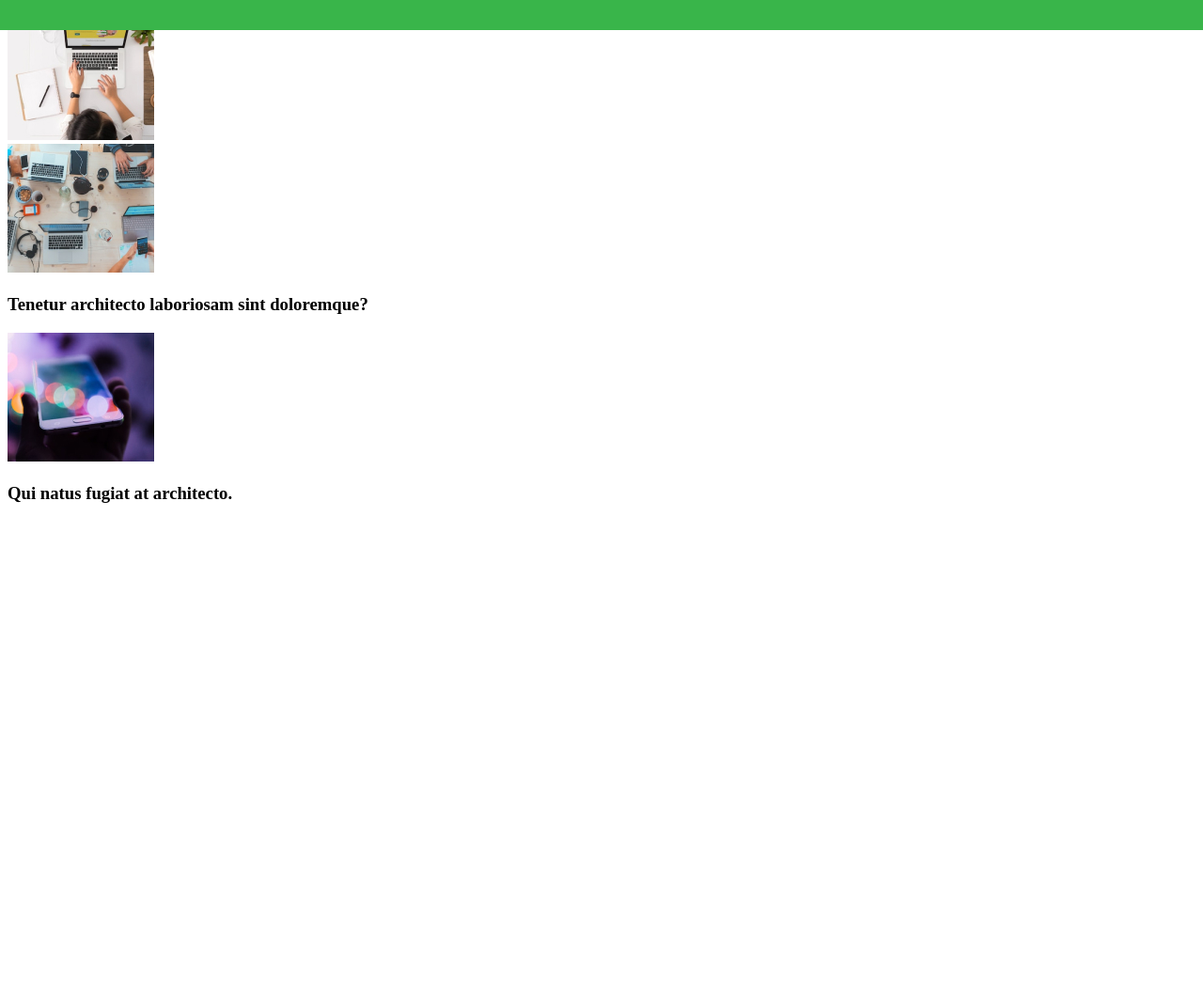
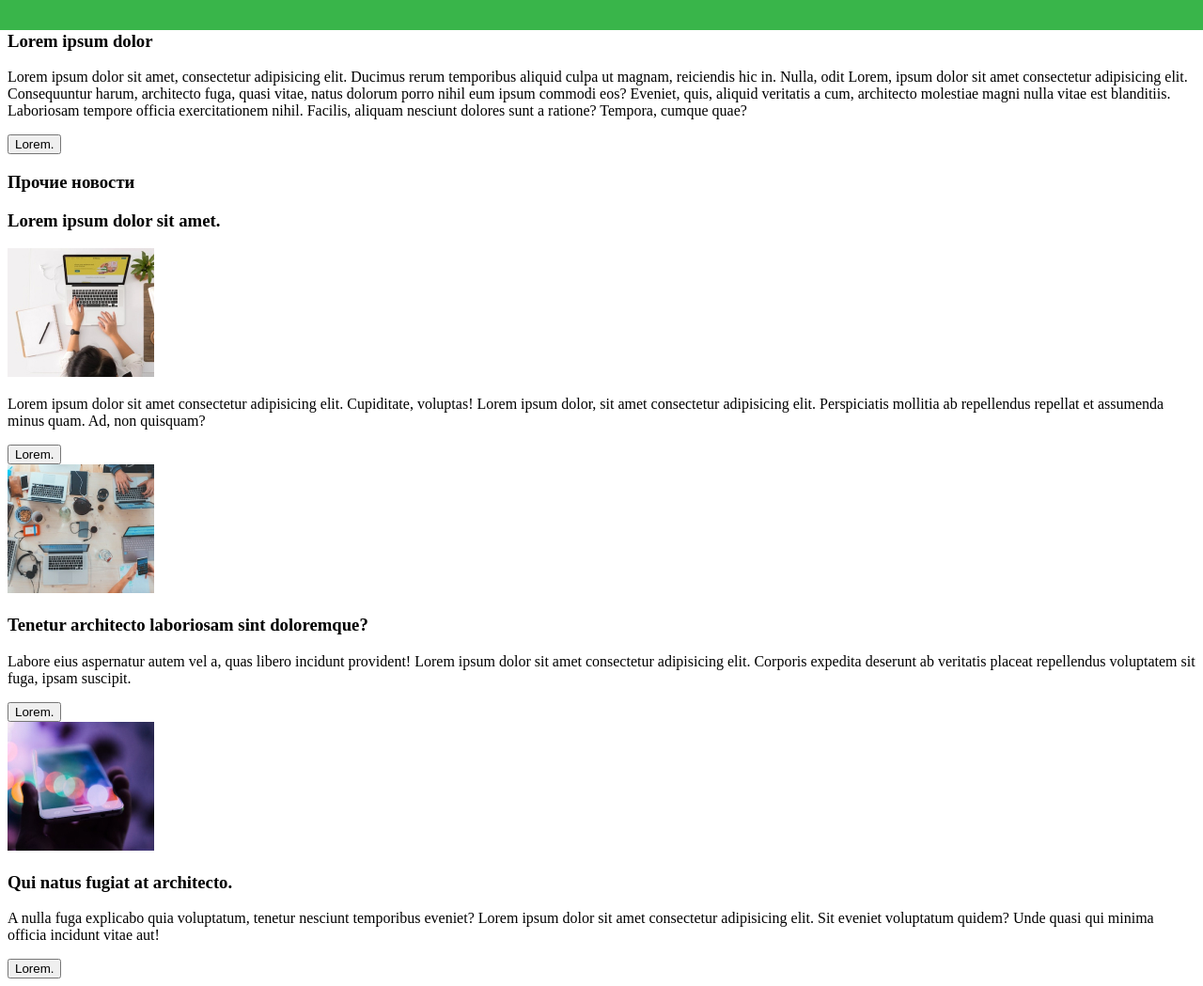
Before and after one commit to TVINPARK/certification, a plain HTML site: page index.html in a window 1280 px wide. Shown: the part 768-1817 px from the top of the page at 94% size. Before the commit the page ends 1322 px from the top, so only its background shows below. Drawn offline with Linux system fonts and the light colour scheme.

Commit message:
end_html

```diff
--- a/index.html
+++ b/index.html
@@ -4,12 +4,13 @@
     <meta charset="UTF-8">
     <meta http-equiv="X-UA-Compatible" content="IE=edge">
     <meta name="viewport" content="width=device-width, initial-scale=1.0">
-    <title>test name</title>
+    <title>certification</title>
+    <link rel="shortcut icon" href="img/logo.png" type="image/x-icon">
     <link rel="stylesheet" href="style.css">
 </head>
 <body>
     <header>
-        <button><a href="img/logo.png"></a></button>
+        <button class="logo"><img src="img/logo.png" alt=""></button>
         <h1>новинки в индустрии технологий</h1>
     </header>
     <menu>
@@ -26,8 +27,9 @@
         <div class="spesialnew">
             <img src="img/specialnew.jpg" alt="">
             <h3>Lorem ipsum dolor</h3>
-            <p>Lorem ipsum dolor sit amet, consectetur adipisicing elit. Ducimus rerum temporibus aliquid culpa ut magnam, reiciendis hic in. Nulla, odit?</p>
-            <button>Lorem.</button>
+            <p>Lorem ipsum dolor sit amet, consectetur adipisicing elit. Ducimus rerum temporibus aliquid culpa ut magnam, reiciendis hic in. Nulla, odit Lorem, ipsum dolor sit amet consectetur adipisicing elit. Consequuntur harum, architecto fuga, quasi vitae, natus dolorum porro nihil eum ipsum commodi eos? Eveniet, quis, aliquid veritatis a cum, architecto molestiae magni nulla vitae est blanditiis. Laboriosam tempore officia exercitationem nihil. Facilis, aliquam nesciunt dolores sunt a ratione? Tempora, cumque quae?
+            </p>
+            <button class="more">Lorem.</button>
 
         </div>
         <div class="morenew">
@@ -35,14 +37,20 @@
             <div class="1new">
                 <h3>Lorem ipsum dolor sit amet.</h3>
                 <img src="img/new1.jpg" alt="">
+                <p>Lorem ipsum dolor sit amet consectetur adipisicing elit. Cupiditate, voluptas! Lorem ipsum dolor, sit amet consectetur adipisicing elit. Perspiciatis mollitia ab repellendus repellat et assumenda minus quam. Ad, non quisquam?</p>
+                <button class="more">Lorem.</button>
             </div>
             <div class="2new">
                 <img src="img/new2.jpg" alt="">
                 <h3>Tenetur architecto laboriosam sint doloremque?</h3>
+                <p>Labore eius aspernatur autem vel a, quas libero incidunt provident! Lorem ipsum dolor sit amet consectetur adipisicing elit. Corporis expedita deserunt ab veritatis placeat repellendus voluptatem sit fuga, ipsam suscipit.</p>
+                <button class="more">Lorem.</button>
             </div>
             <div class="3new">
                 <img src="img/new3.jpg" alt="">
                 <h3>Qui natus fugiat at architecto.</h3>
+                <p>A nulla fuga explicabo quia voluptatum, tenetur nesciunt temporibus eveniet? Lorem ipsum dolor sit amet consectetur adipisicing elit. Sit eveniet voluptatum quidem? Unde quasi qui minima officia incidunt vitae aut!</p>
+                <button class="more">Lorem.</button>
             </div>
         </div>
     </main>
```
